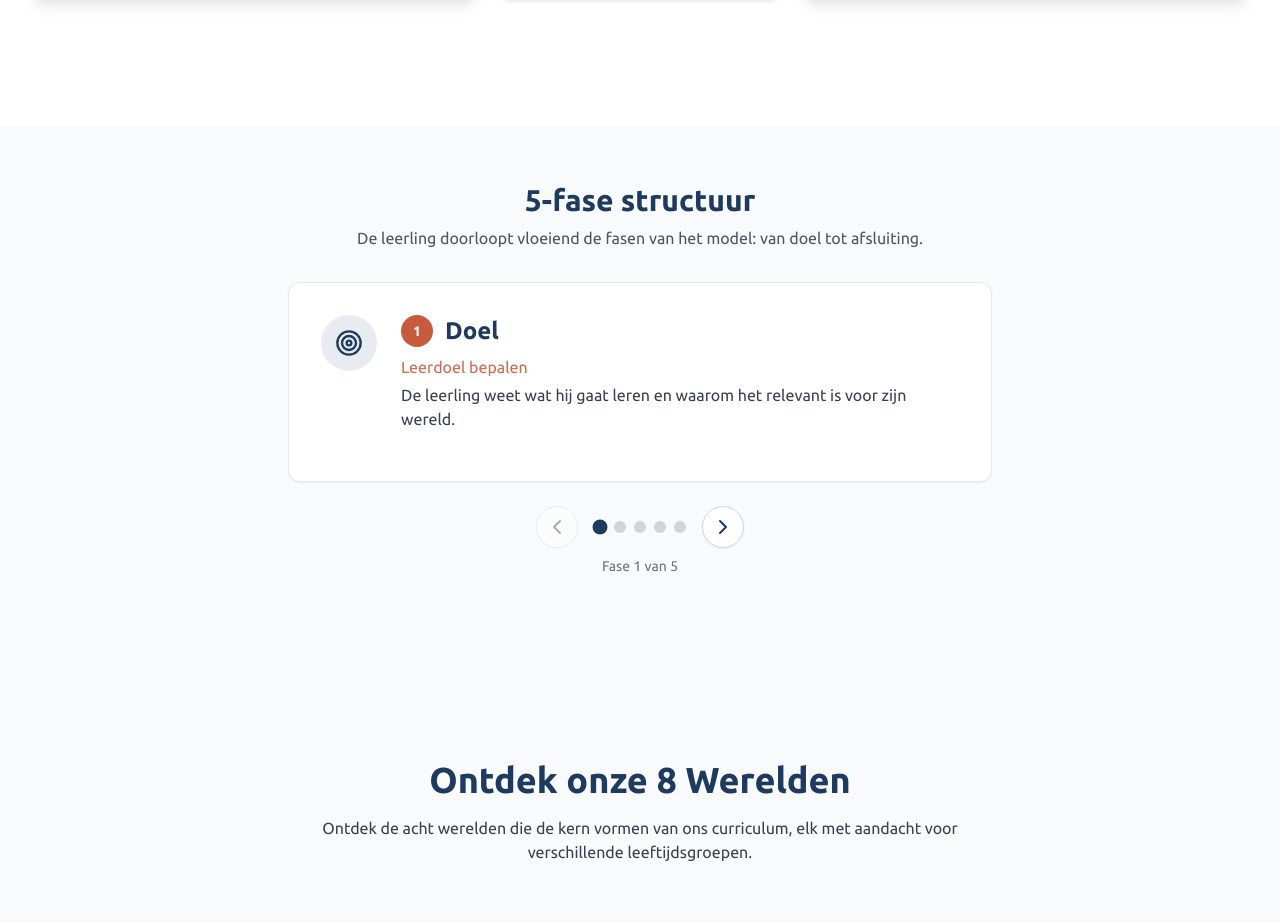
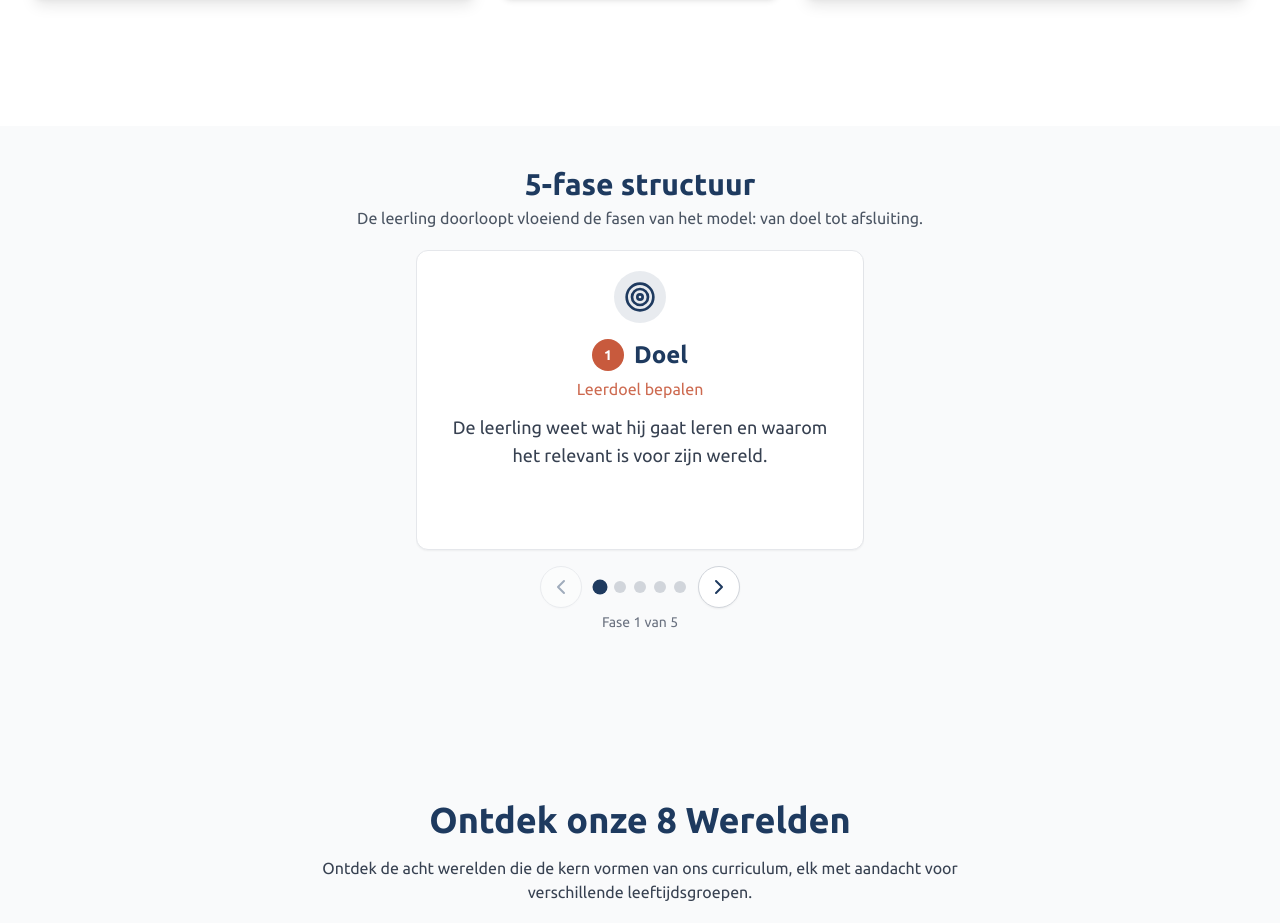
Before and after one commit to jessekarell-bit/westfriese-wereld, a Next.js app: page / in a window 1280 px wide. Shown: the part 1245-2168 px from the top of the page. Built offline with nearby package versions, Linux system fonts and the light colour scheme.

Commit message:
tekst verandering

```diff
--- a/app/themas/[slug]/page.tsx
+++ b/app/themas/[slug]/page.tsx
@@ -164,7 +164,7 @@ export default async function ThemeDetailPage({ params }: PageProps) {
                     Binnenkort beschikbaar
                   </h2>
                   <p className="text-gray-700 leading-relaxed mb-6">
-                    We werken gestaag aan de ontwikkeling van alle werelden. Elke wereld wordt zorgvuldig uitgewerkt met aandacht voor de drie doeldomeinen van Biesta (Kwalificatie, Socialisatie en Persoonsvorming) en de 5-fasen methodiek.
+                    We werken gestaag aan de ontwikkeling van alle werelden. Elke wereld wordt zorgvuldig uitgewerkt met aandacht voor Biesta&apos;s Triple Qualification (Qualification, Socialization, Subjectification) en de 5-fasen methodiek.
                   </p>
                   <div className="flex flex-wrap justify-center gap-4 text-sm text-gray-600">
                     <div className="flex items-center gap-2">
@@ -408,7 +408,7 @@ function TeacherToolkit() {
       href: '#',
     },
     {
-      title: 'Beoordelingsrubric (Biesta Kwalificatie)',
+      title: 'Beoordelingsrubric (Biesta Qualification)',
       type: 'PDF',
       icon: FileText,
       href: '#',
--- a/components/ScrollytellingPhases.tsx
+++ b/components/ScrollytellingPhases.tsx
@@ -1,7 +1,10 @@
 'use client'
 
-import { useState, useEffect } from 'react'
+import { useState, useEffect, useRef, useCallback } from 'react'
 import { Target, BookOpen, MapPin, Ship, Users, ChevronLeft, ChevronRight } from 'lucide-react'
+
+const SWIPE_THRESHOLD = 50
+const MAX_DRAG_OFFSET = 120
 
 const PHASES = [
   {
@@ -44,6 +47,10 @@ const PHASES = [
 export default function ScrollytellingPhases() {
   const [activeIndex, setActiveIndex] = useState(0)
   const [reduceMotion, setReduceMotion] = useState(false)
+  const [dragOffset, setDragOffset] = useState(0)
+  const [isDragging, setIsDragging] = useState(false)
+  const startXRef = useRef(0)
+  const startYRef = useRef(0)
 
   useEffect(() => {
     setReduceMotion(
@@ -52,55 +59,127 @@ export default function ScrollytellingPhases() {
     )
   }, [])
 
-  const goTo = (index: number) => {
+  const goTo = useCallback((index: number) => {
     setActiveIndex((Math.max(0, Math.min(index, PHASES.length - 1))))
+  }, [])
+
+  const handlePointerDown = useCallback((clientX: number, clientY?: number) => {
+    startXRef.current = clientX
+    startYRef.current = clientY ?? 0
+  }, [])
+
+  const handlePointerMove = useCallback((clientX: number) => {
+    const delta = clientX - startXRef.current
+    const capped = Math.max(-MAX_DRAG_OFFSET, Math.min(MAX_DRAG_OFFSET, delta))
+    setDragOffset(capped)
+  }, [])
+
+  const handlePointerUp = useCallback((clientX: number) => {
+    const delta = clientX - startXRef.current
+    if (delta < -SWIPE_THRESHOLD && activeIndex < PHASES.length - 1) {
+      goTo(activeIndex + 1)
+    } else if (delta > SWIPE_THRESHOLD && activeIndex > 0) {
+      goTo(activeIndex - 1)
     }
+    setDragOffset(0)
+    setIsDragging(false)
+  }, [activeIndex, goTo])
 
-  const phase = PHASES[activeIndex]
-  const Icon = phase.icon
+  useEffect(() => {
+    if (!isDragging) return
+    const onMouseMove = (e: MouseEvent) => handlePointerMove(e.clientX)
+    const onMouseUp = (e: MouseEvent) => {
+      handlePointerUp(e.clientX)
+    }
+    window.addEventListener('mousemove', onMouseMove)
+    window.addEventListener('mouseup', onMouseUp)
+    return () => {
+      window.removeEventListener('mousemove', onMouseMove)
+      window.removeEventListener('mouseup', onMouseUp)
+    }
+  }, [isDragging, handlePointerMove, handlePointerUp])
+
+  const trackStyle: React.CSSProperties = {
+    transform: `translateX(calc(-${activeIndex * 20}% + ${dragOffset}px))`,
+    transition: reduceMotion ? 'none' : (dragOffset === 0 ? 'transform 0.3s ease-out' : 'none'),
+    touchAction: 'pan-y',
+  }
 
   return (
     <section
-      className="relative py-10 md:py-14"
+      className="relative py-6 md:py-10"
       aria-label="5-fase structuur van het curriculum"
     >
       <div className="max-w-3xl mx-auto px-4 sm:px-6 lg:px-8">
-        <h2 className="font-serif text-2xl md:text-3xl font-bold text-deep-water-blue text-center mb-2">
+        <h2 className="font-serif text-2xl md:text-3xl font-bold text-deep-water-blue text-center mb-1">
           5-fase structuur
         </h2>
-        <p className="text-center text-gray-600 mb-6 md:mb-8 max-w-2xl mx-auto text-sm md:text-base">
+        <p className="text-center text-gray-600 mb-4 md:mb-5 max-w-2xl mx-auto text-sm md:text-base">
           De leerling doorloopt vloeiend de fasen van het model: van doel tot afsluiting.
         </p>
 
-        {/* Carousel container */}
-        <div className="relative">
-          {/* Slide */}
+        {/* Viewport: smallere kaarten, minder witruimte */}
+        <div className="relative select-none touch-pan-y overflow-hidden max-w-md mx-auto">
+          <div
+            className="flex cursor-grab active:cursor-grabbing w-[500%]"
+            style={trackStyle}
+            onTouchStart={(e) => {
+              handlePointerDown(e.touches[0].clientX, e.touches[0].clientY)
+            }}
+            onTouchMove={(e) => {
+              const touch = e.touches[0]
+              const deltaX = Math.abs(touch.clientX - startXRef.current)
+              const deltaY = Math.abs(touch.clientY - startYRef.current)
+              if (deltaX > deltaY) e.preventDefault()
+              handlePointerMove(touch.clientX)
+            }}
+            onTouchEnd={(e) => {
+              handlePointerUp(e.changedTouches[0].clientX)
+            }}
+            onMouseDown={(e) => {
+              handlePointerDown(e.clientX, e.clientY)
+              setIsDragging(true)
+            }}
+          >
+            {PHASES.map((phase, index) => {
+              const PhaseIcon = phase.icon
+              return (
                 <article
-            className="rounded-xl border border-gray-200 bg-white p-6 md:p-8 shadow-sm min-h-[220px] md:min-h-[200px] flex flex-col"
-            aria-live="polite"
-            aria-label={`Fase ${activeIndex + 1} van ${PHASES.length}: ${phase.title}`}
+                  key={phase.id}
+                  className="flex-shrink-0 w-1/5 min-w-0"
+                  aria-hidden={activeIndex !== index}
+                  aria-label={`Fase ${index + 1} van ${PHASES.length}: ${phase.title}`}
                 >
-            <div className="flex flex-col sm:flex-row gap-4 sm:gap-6 items-start flex-1">
-              <div className="flex-shrink-0 flex items-center justify-center w-12 h-12 sm:w-14 sm:h-14 rounded-full bg-deep-water-blue/10 text-deep-water-blue">
-                <Icon className="w-6 h-6 sm:w-7 sm:h-7" aria-hidden />
+                  <div className="rounded-xl border border-gray-200 bg-white p-4 md:p-5 shadow-sm min-h-[260px] md:min-h-[300px] flex flex-col h-full">
+                    {/* Icoon centraal bovenaan – 10% groter */}
+                    <div className="flex justify-center mb-3">
+                      <div className="flex items-center justify-center w-12 h-12 sm:w-[3.25rem] sm:h-[3.25rem] rounded-full bg-deep-water-blue/10 text-deep-water-blue">
+                        <PhaseIcon className="w-7 h-7 sm:w-8 sm:h-8 flex-shrink-0" aria-hidden />
                       </div>
-              <div className="flex-1 min-w-0">
-                <div className="flex items-center gap-3 mb-2">
-                  <span className="inline-flex items-center justify-center w-7 h-7 sm:w-8 sm:h-8 rounded-full bg-brick-red text-white text-sm font-bold">
-                    {activeIndex + 1}
+                    </div>
+                    {/* Fasetitel gecentreerd onder het icoon */}
+                    <div className="flex flex-col items-center text-center mb-3">
+                      <div className="flex items-center justify-center gap-2.5 min-h-[2.25rem] sm:min-h-[2.5rem]">
+                        <span className="flex-shrink-0 inline-flex items-center justify-center w-7 h-7 sm:w-8 sm:h-8 rounded-full bg-brick-red text-white text-sm font-bold">
+                          {index + 1}
                         </span>
-                  <h3 className="font-serif text-lg sm:text-xl md:text-2xl font-bold text-deep-water-blue">
+                        <h3 className="font-serif text-xl sm:text-2xl font-bold text-deep-water-blue leading-tight min-w-0 break-words">
                           {phase.title}
                         </h3>
                       </div>
-                <p className="text-brick-red/90 font-medium text-sm sm:text-base mb-1">{phase.description}</p>
-                <p className="text-gray-700 leading-relaxed text-sm sm:text-base">{phase.longDescription}</p>
+                      <p className="text-brick-red/90 font-medium text-base mt-0.5">{phase.description}</p>
                     </div>
+                    <p className="text-gray-700 leading-relaxed text-base sm:text-lg flex-1 text-center">
+                      {phase.longDescription}
+                    </p>
                   </div>
                 </article>
+              )
+            })}
+          </div>
 
           {/* Navigation: pijlen */}
-          <div className="flex items-center justify-center gap-4 mt-6">
+          <div className="flex items-center justify-center gap-3 mt-4">
             <button
               type="button"
               onClick={() => goTo(activeIndex - 1)}
@@ -145,7 +224,7 @@ export default function ScrollytellingPhases() {
           </div>
 
           {/* Tekstuele indicator */}
-          <p className="text-center text-gray-500 text-xs sm:text-sm mt-2">
+          <p className="text-center text-gray-500 text-xs sm:text-sm mt-1">
             Fase {activeIndex + 1} van {PHASES.length}
           </p>
         </div>
```
Also changed, not shown: app/didactiek/page.tsx (+13 -13 lines), app/visie/page.tsx (+11 -11 lines). Lines whose indentation alone changed are shown as unchanged.
